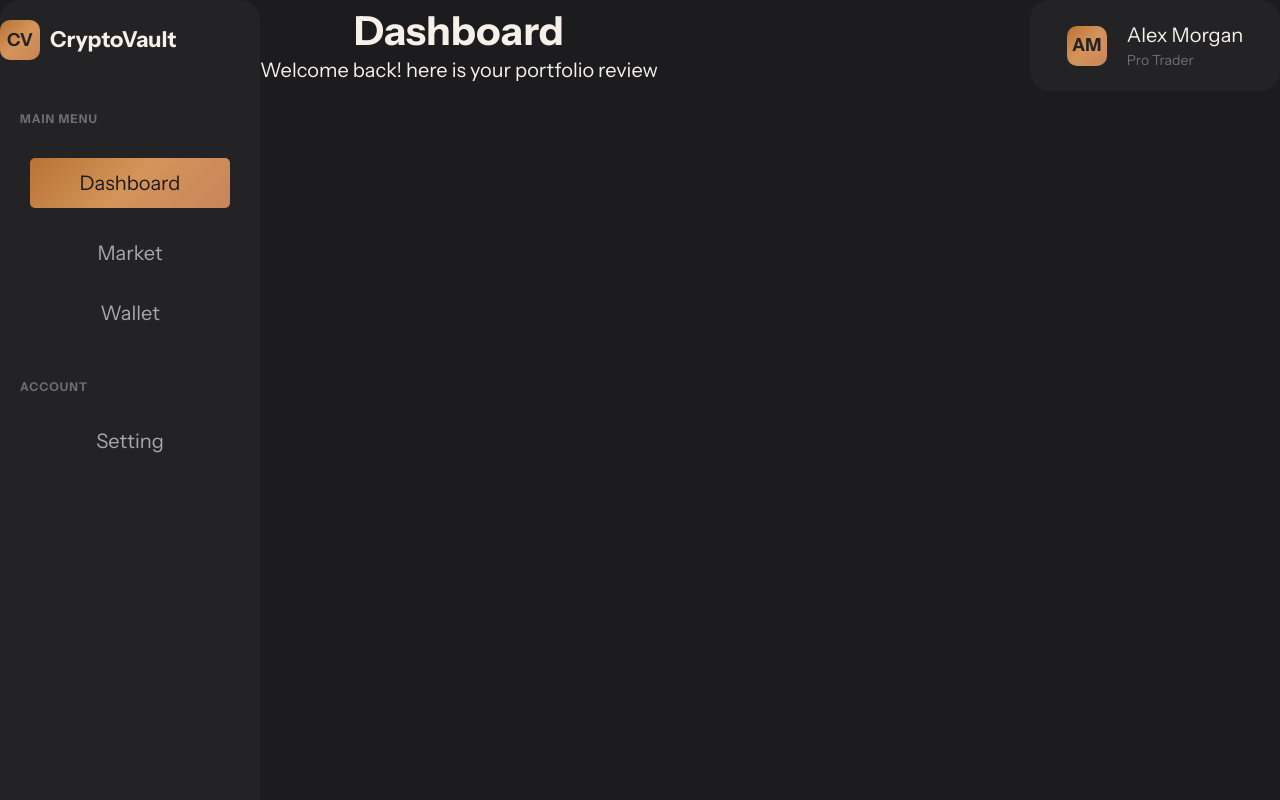
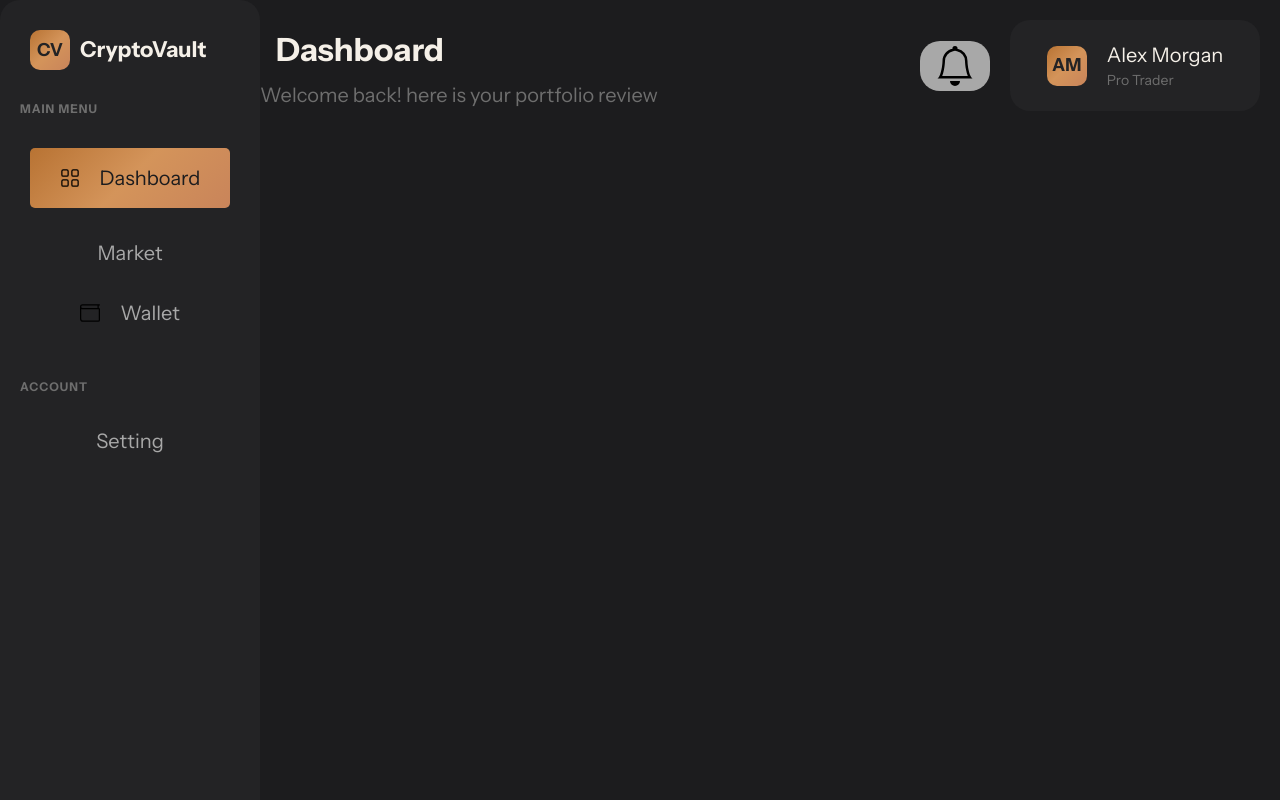
Before and after one commit to Larinwaa/Crypto-Vault, a plain HTML site: page dashboard.html in a window 1280 px wide. Shown: the top 800 px of the page. Drawn offline with Linux system fonts and the light colour scheme.

Commit message:
I added additional SVGs

```diff
--- a/app.css
+++ b/app.css
@@ -81,8 +81,7 @@
     display: flex;
     gap: 1rem;
     align-items: center;
-    margin-top: 2rem;
-    margin-bottom: 5rem;
+    margin: 3rem ;
 }
 
 .dashboard-logo{
@@ -128,17 +127,34 @@
 }
 
 .nav-item.active{
-    background: var(--accent-gradient);
     color: #1c1c1e;
-    width: 20rem;
-    height: 5rem;
     border-radius: .5rem;
-    display: flex;
-    align-items: center;
-    justify-content: center;
 
 }
 
+.icon{
+    display: flex;
+    justify-content: center;
+    gap: 2rem;
+}
+
+.icon.active{
+     background: var(--accent-gradient);
+    color: #1c1c1e;
+    border-radius: .5rem;
+    display: flex;
+    width: 20rem;
+    height: 6rem;
+    justify-content: center;
+    align-items: center;
+}
+
+
+.grid-icon{
+    width: 2rem;
+     color: var(--text-muted);
+
+}
 
 .account{
     color: var(--text-muted);
@@ -191,6 +207,13 @@
 
 }
 
+.sub-dashboard-container{
+    display: flex;
+    align-items: center;
+    gap: 2rem;
+    margin: 2rem
+}
+
 .dashboard-header-logo{
     color: var(--bg-secondary);
     width: 4rem;
@@ -209,3 +232,27 @@
     color: var(--text-muted);
     font-size: 1.4rem;
 }
+
+.dashboard-heading{
+    width: 20rem;
+    margin-bottom: 1rem;
+    margin-top: 1rem;
+}
+
+.dashboard-paragraph{
+    color: var(--text-muted);
+}
+
+.notification{
+    width: 7rem;
+    height: 5rem;
+      background-color: var(--text-secondary);
+    border-radius: 2rem;
+    display: flex;
+    justify-content: center;
+}
+
+.notification-bell{
+    width: 4rem;
+    color: var(--text-muted) ;
+}
--- a/dashboard.html
+++ b/dashboard.html
@@ -19,9 +19,19 @@
             </div>
             <nav class="nav-side-bar">
                 <div class="main-menu">MAIN MENU</div>
-                <a href="dashboard.html" class="nav-item active">Dashboard</a>
+                <div class="icon active">
+                    <div>
+                    <img src="crypto-vault-img/grid (2).svg" alt="grid-icon" class="grid-icon active">
+                    </div>
+                      <a href="dashboard.html" class="nav-item active"> Dashboard</a>
+                </div>
+
                 <a href="" class="nav-item" >Market</a>
-                <a href="" class="nav-item" >Wallet</a>
+                <div class="icon">
+                     <img src="crypto-vault-img/wallet.svg" alt="grid-icon" class="grid-icon">
+                     <a href="" class="nav-item" >Wallet</a>
+                </div>
+
             </nav>
 
             <nav class="nav-side-bar">
@@ -39,25 +49,35 @@
          <div>
             <div class="dashboard-header">
                 <div>
-                <h3>Dashboard</h3>
-            <p>Welcome back! here is your portfolio review</p>
+                <h4 class="dashboard-heading">Dashboard</h4>
+            <p class="dashboard-paragraph">Welcome back! here is your portfolio review</p>
                 </div>
 
 
-            <!-- <input type="search" name="data"> -->
+                <div class="sub-dashboard-container">
+             <!-- <input type="search" name="data"> -->
 
-            <div class="dashboard-button">
+             <div class="notification">
+                <img src="crypto-vault-img/bell.svg" alt="notification-bell" class="notification-bell">
+            </div>
+
+             <div class="dashboard-button">
                 <div class="dashboard-header-logo">AM</div>
             <div>
             <p>Alex Morgan</p>
             <p class="pro-trader">Pro Trader</p>
             </div>
+            </div>
+
+                </div>
+
+
 
             </div>
 
 
 
-            </div>
+
 
 
          </div>
```
Also changed, not shown: crypto-vault-img/bell.svg (added), crypto-vault-img/box-arrow-right.svg (added), crypto-vault-img/grid (2).svg (added), crypto-vault-img/lightning.svg (added), crypto-vault-img/search.svg (added), crypto-vault-img/setting-svg.webp (added), crypto-vault-img/wallet.svg (added).
